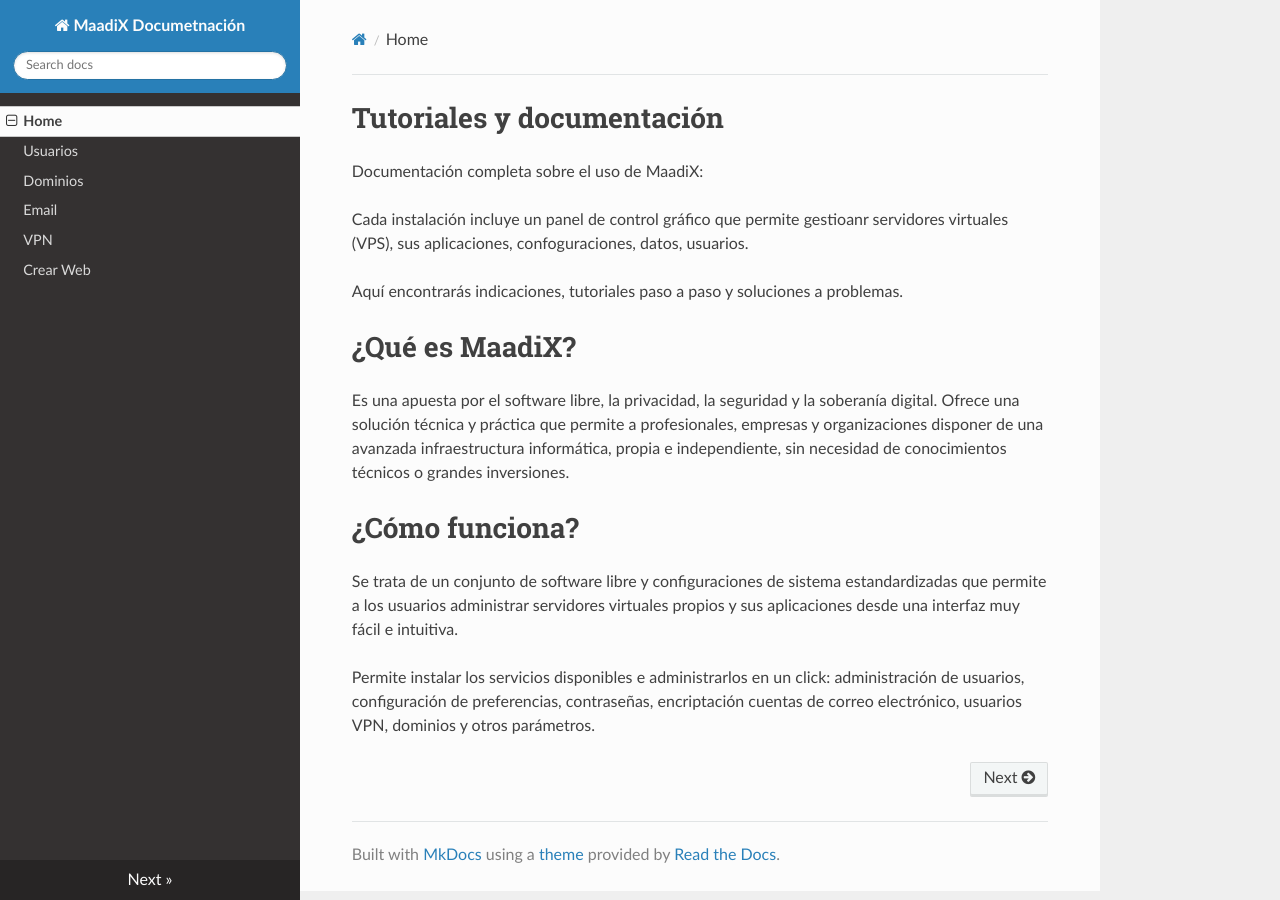
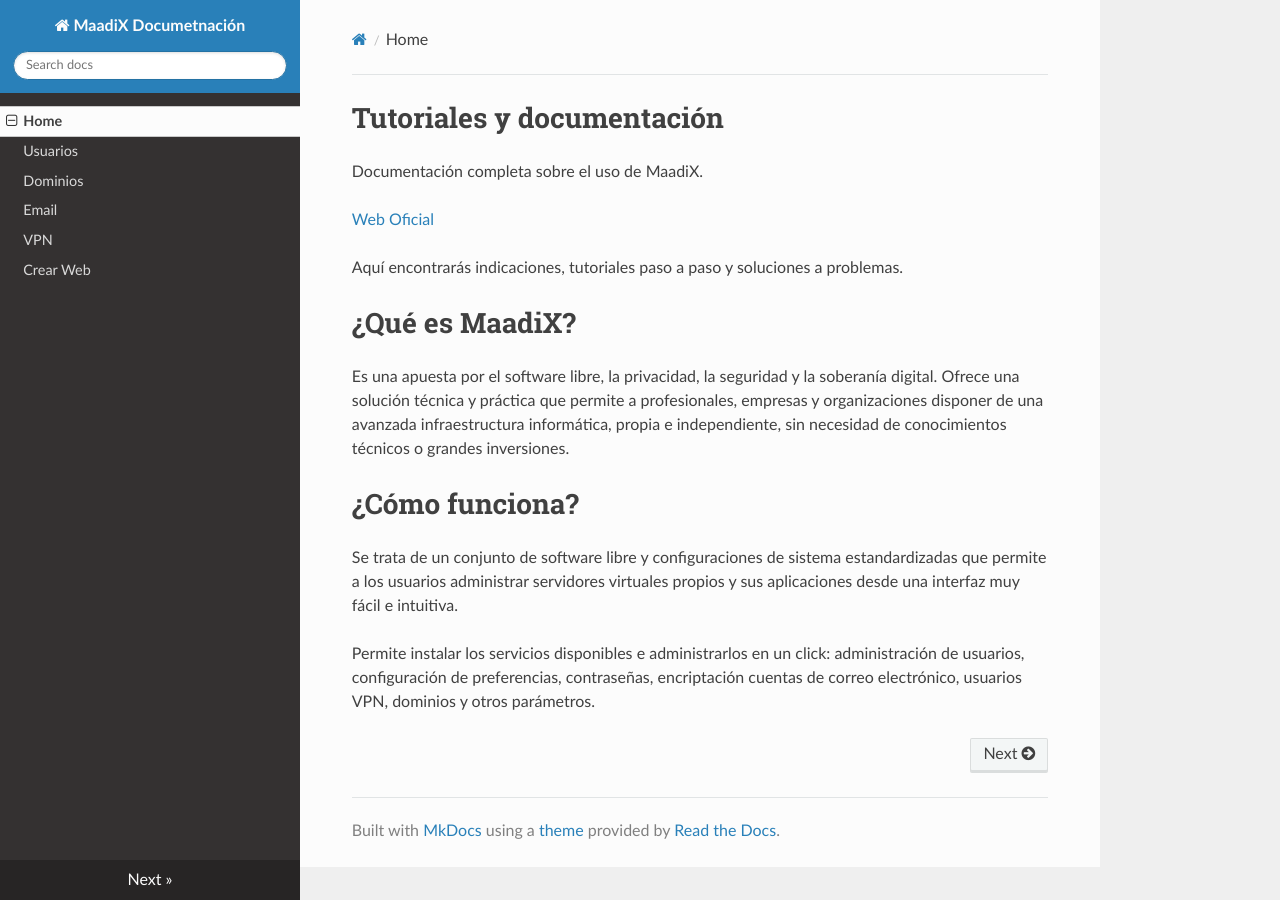
Before and after one commit to MaadixNet/docs, an MkDocs documentation site: the page built from docs/index.md, in a window 1280 px wide. Built offline with MkDocs 1.6.1, drawn with Linux system fonts in a browser that asks for light colours; nearby versions of some CDN libraries; old or Windows-style settings are respelled for this version of MkDocs.

Commit message:
link to web

```diff
--- a/docs/index.md
+++ b/docs/index.md
@@ -1,8 +1,8 @@
 # Tutoriales y documentación
 
-Documentación completa sobre el uso de MaadiX:
+Documentación completa sobre el uso de MaadiX.
 
-Cada instalación incluye un panel de control  gráfico que permite gestioanr servidores virtuales (VPS), sus aplicaciones, confoguraciones, datos, usuarios.
+[Web Oficial](https://maadix.net/)
 
 Aquí encontrarás indicaciones, tutoriales paso a paso  y soluciones  a problemas.
 
```
Also changed, not shown: site/index.html, site/mkdocs/search_index.json.
